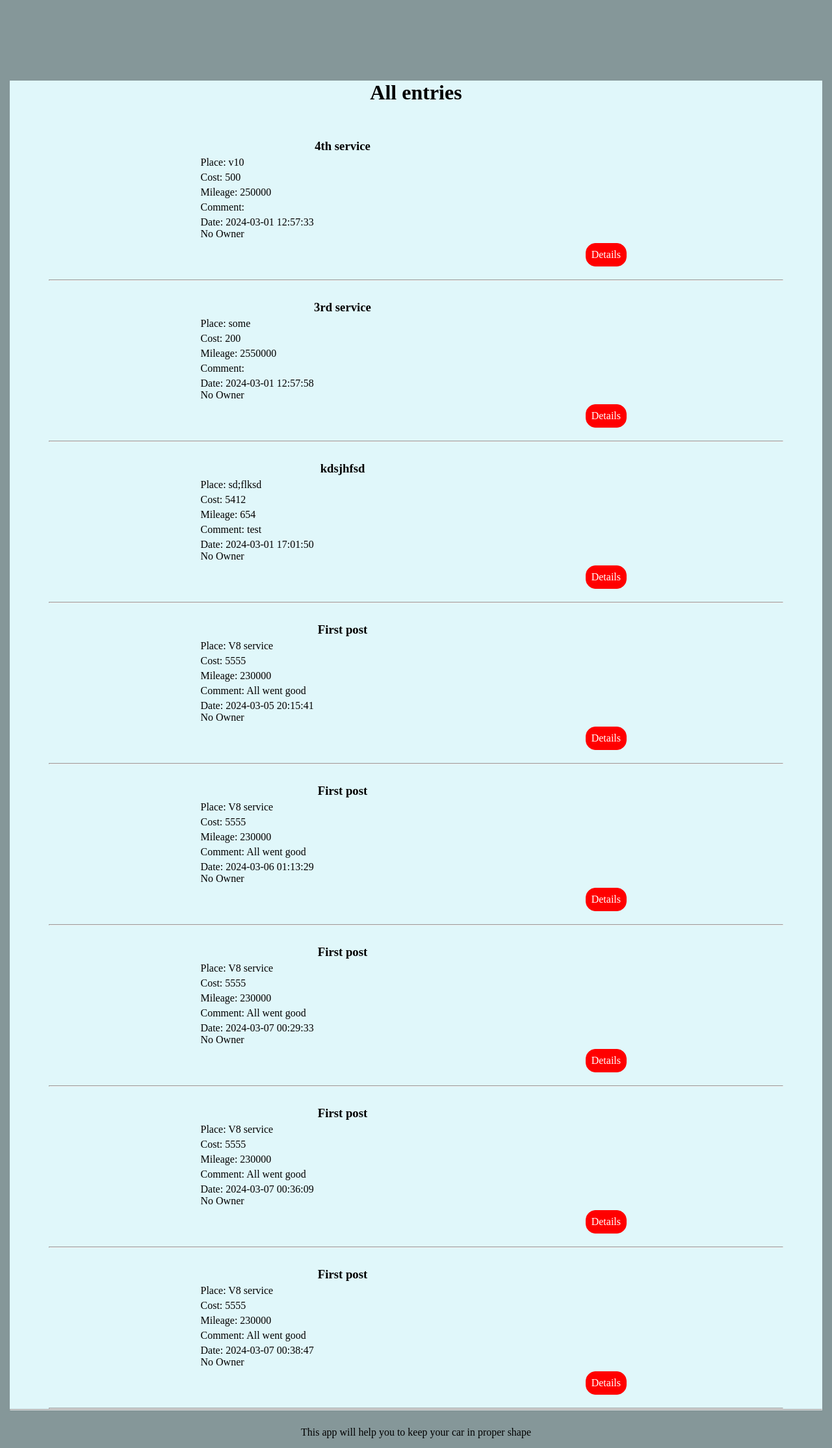
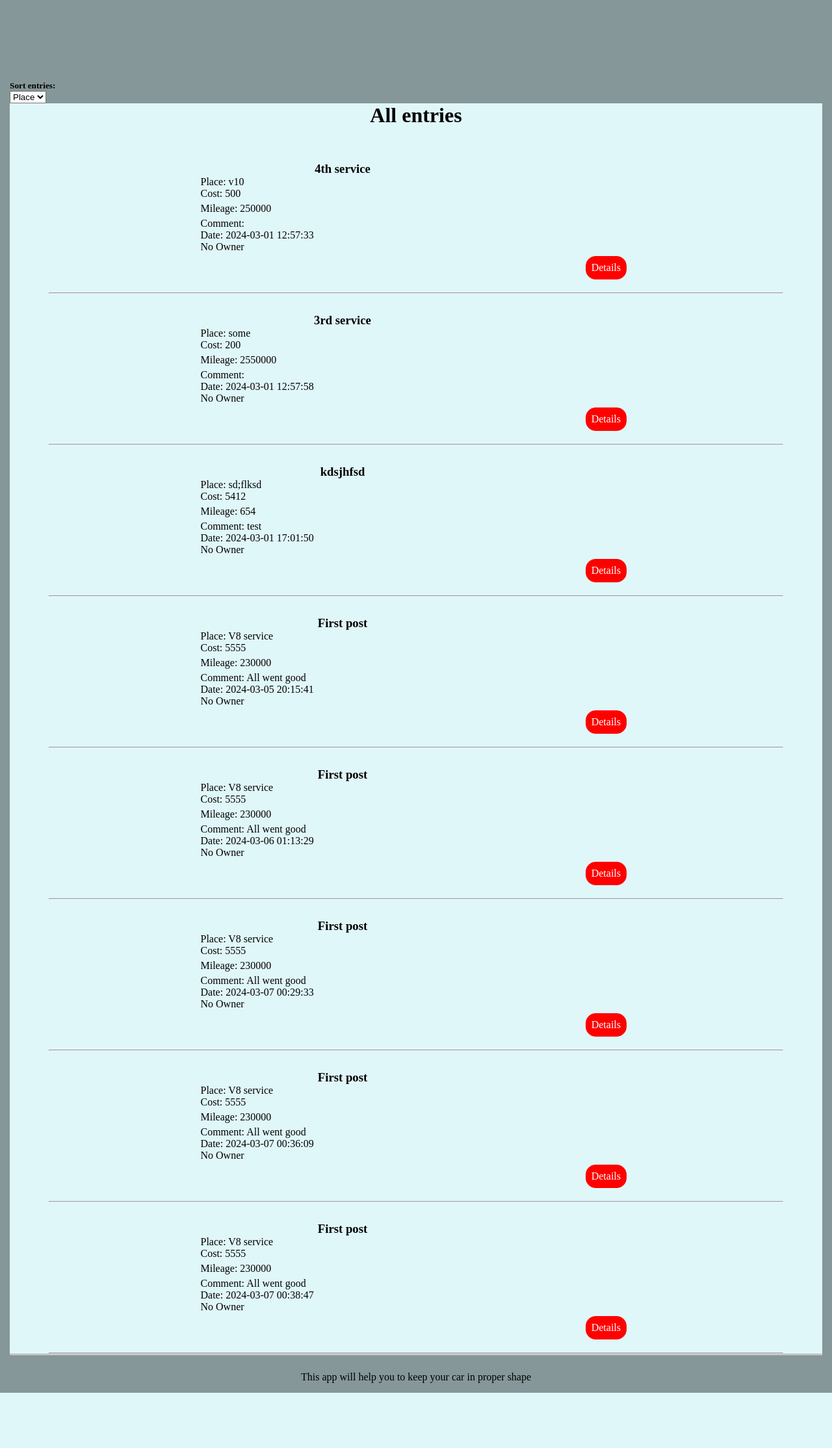
Before and after one commit to SEP5155/Car-maintainance-dairy, a Flask app: page /all-entries in a window 1280 px wide. Shown: the part 70-2298 px from the top of the page at 65% size. After the commit the page ends 2213 px from the top, so only its background shows below. Run offline with Flask 3, Linux system fonts and the light colour scheme; data comes from the database, SQL or seed files in the repository; some libraries are stand-ins or nearby versions.

Commit message:
added sorting script to enties page and modified template. Colibration is required!

```diff
--- a/static/js/index.js
+++ b/static/js/index.js
@@ -117,6 +117,31 @@ document.addEventListener('DOMContentLoaded', function() {
         })
     }
 
+    document.getElementById("sort_entries").addEventListener("change", function() {
+        console.log(this.value);
+        let criteria = this.value;
+        let entries = Array.from(document.querySelectorAll('.posts .post'));
+
+        entries.sort(function(a, b) {
+            let valueA = a.querySelector("." + criteria).textContent;
+            let valueB = b.querySelector("." + criteria).textContent;
+
+            if (criteria === "date") {
+                return new Date(valueA) - new Date(valueB);
+
+            } else {
+                return parseFloat(valueA) - parseFloat(valueB);
+            }
+        });
+
+        let container = document.querySelector(".posts");
+        container.innerHTML = "";
+        entries.forEach(function(entry) {
+            container.appendChild(entry);
+        });
+
+    })
+
 
 
 });
--- /dev/null
+++ b/static/js/sorting.js
@@ -0,0 +1,3 @@
+document.getElementById("sort_entries").addEventListener("change", function() {
+    console.log(this.value);
+})
--- a/templates/all-entries.html
+++ b/templates/all-entries.html
@@ -4,6 +4,17 @@
     All entries
 {% endblock %}
 {% block body %}
+<div id="sort_container">
+    <h5>Sort entries:</h5>
+    <select id="sort_entries">
+        <option class="sort_entries_option" value="place">Place</option>
+        <option class="sort_entries_option" value="cost">Cost</option>
+        <option class="sort_entries_option" value="date">Date</option>
+    </select>
+</div>
+
+
+</select>
     <div class="all-entries_container">
         <h1 class="page_title">All entries</h1>
         <div class="posts">
@@ -14,11 +25,11 @@
                             <h3 class="post_title">{{ el["title"] }}</h3>
                         </div>
                         <div class="post_left_table">
-                            <span class="post_line"></span>Place: {{ el["place"]  }}</span>
-                            <span class="post_line"></span>Cost: {{ el["cost"] }}</span>
+                            <span>Place: <span class="post_line place">{{ el["place"] }}</span></span>
+                            <span>Cost: <span class="post_line cost">{{ el["cost"] }}</span></span>
                             <span class="post_line"></span>Mileage: {{ el["mialadge"]}}</span>
                             <span class="post_line"></span>Comment: {{ el["text"] }}</span>
-                            <span class="post_line"></span>Date: {{ el["date"] }}</span>
+                            <span>Date: <span class="post_line date">{{ el["date"] }}</span></span>
                             {% if g.current_user %}
                                 <span>Owner: {{ g.current_user["email"]}}</span>
                             {% else %}
```
Also changed, not shown: static/js/partials.js (added, +8 -0 lines), 1 other file.
